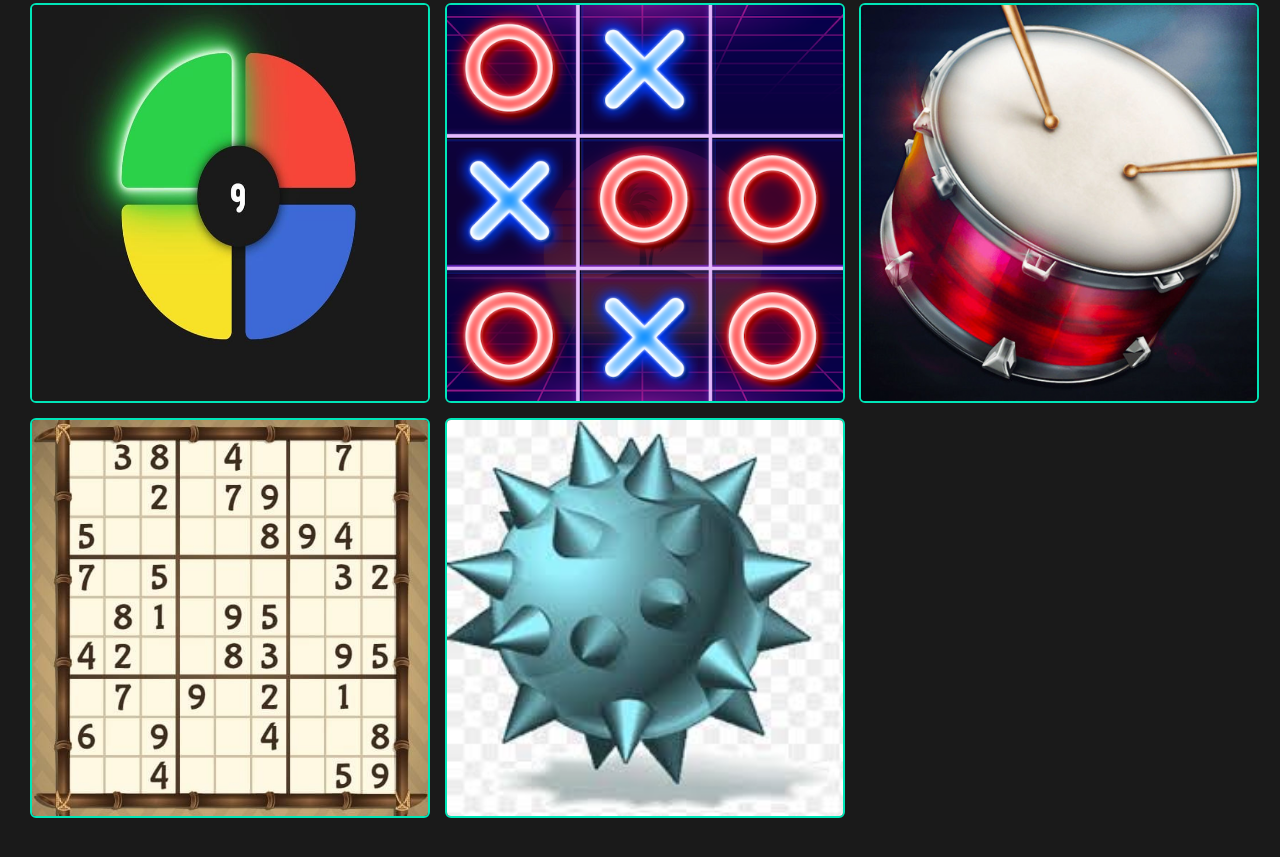
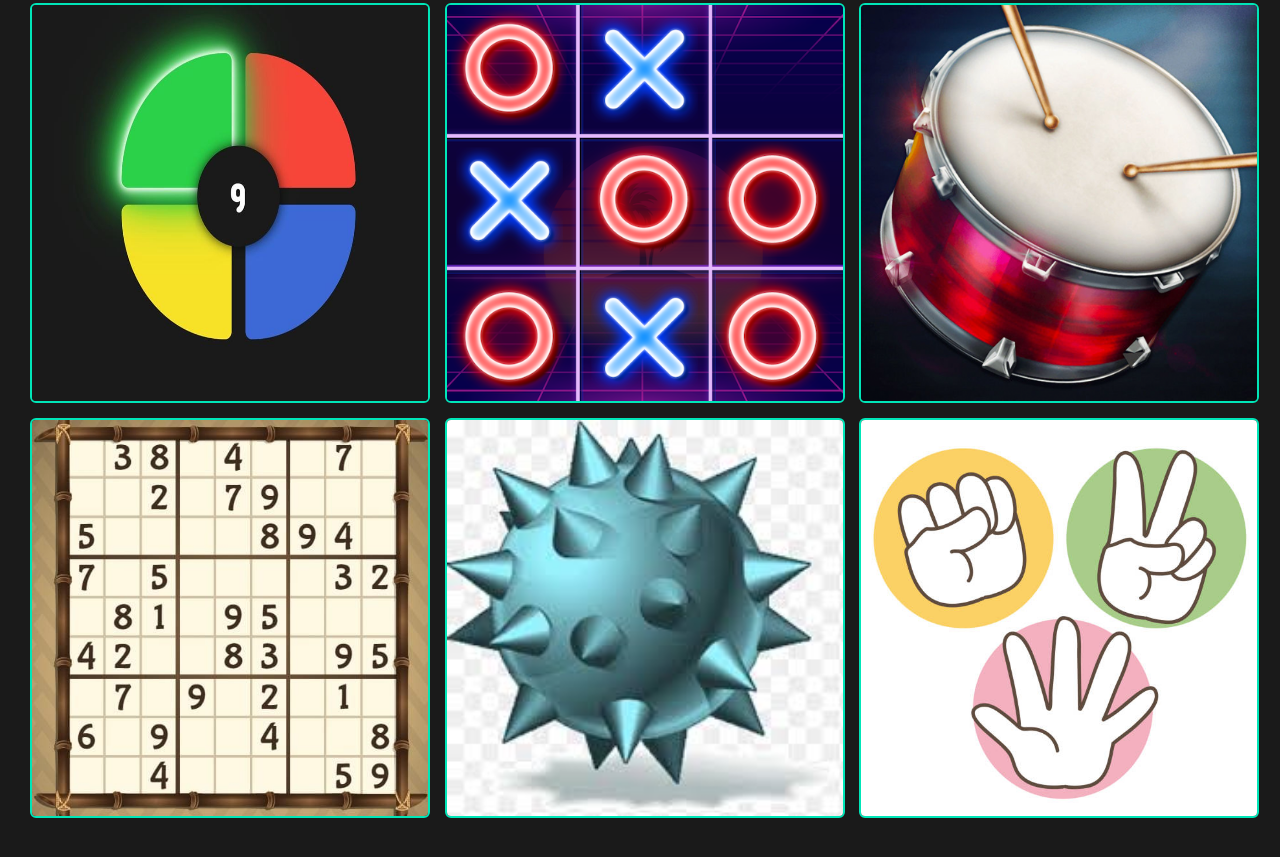
Before and after one commit to Ayushbaldwa2003/gameXplore, a plain HTML site: page index.html in a window 1280 px wide. Shown: the part 331-1188 px from the top of the page. Drawn offline with nearby package versions, Linux system fonts and the light colour scheme.

Commit message:
adding stonepaper

```diff
--- a/index.html
+++ b/index.html
@@ -75,6 +75,11 @@
         <img src="./images/minesweeper.jpeg" class="rounded mx-auto d-block" height="400" width="400">
       </a>
     </div>
+    <div class="col-sm-6 col-md-4 col-lg-4">
+      <a href="./tiktaktoe/index.html" target="_blank">
+        <img src="./images/stone.jpg" class="rounded mx-auto d-block" height="400" width="400">
+      </a>
+    </div>
   </div>
 
   <script src="https://cdn.jsdelivr.net/npm/bootstrap@5.3.3/dist/js/bootstrap.bundle.min.js" integrity="sha384-YvpcrYf0tY3lHB60NNkmXc5s9fDVZLESaAA55NDzOxhy9GkcIdslK1eN7N6jIeHz" crossorigin="anonymous"></script>
```
Also changed, not shown: images/stone.jpg (added).
